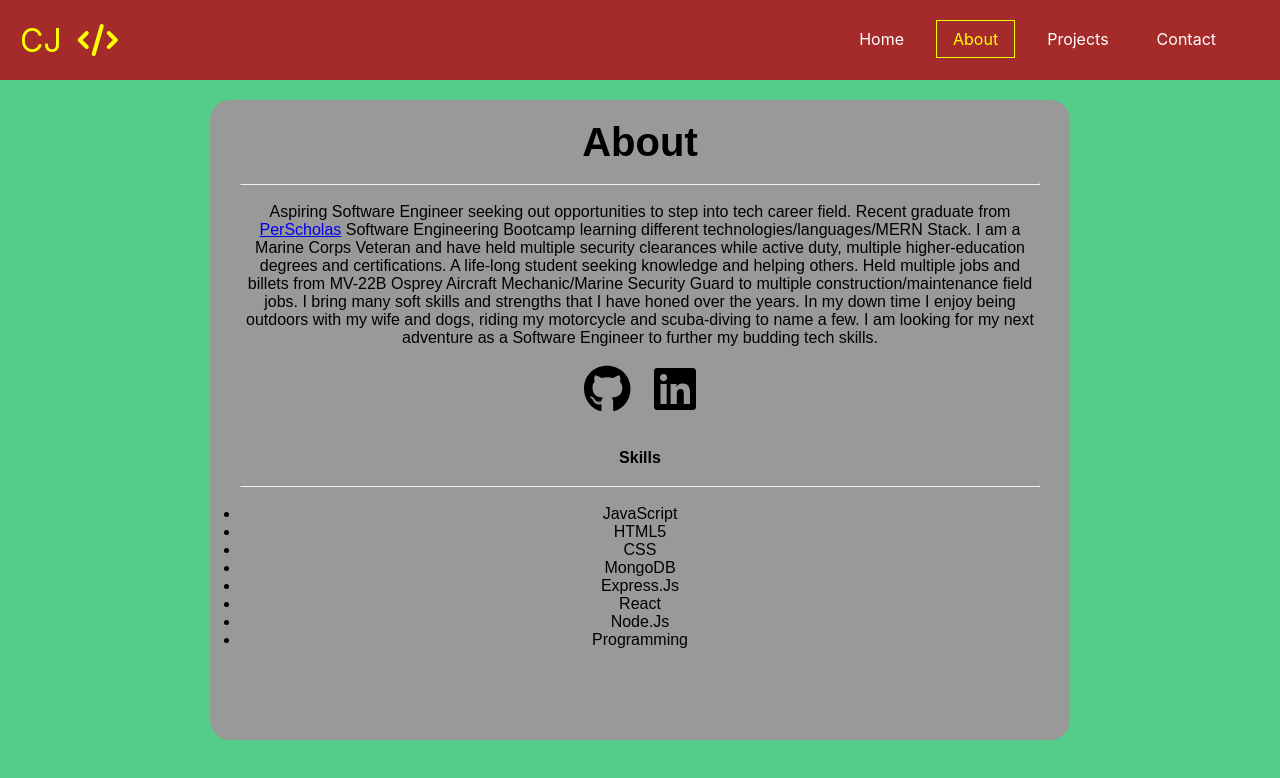
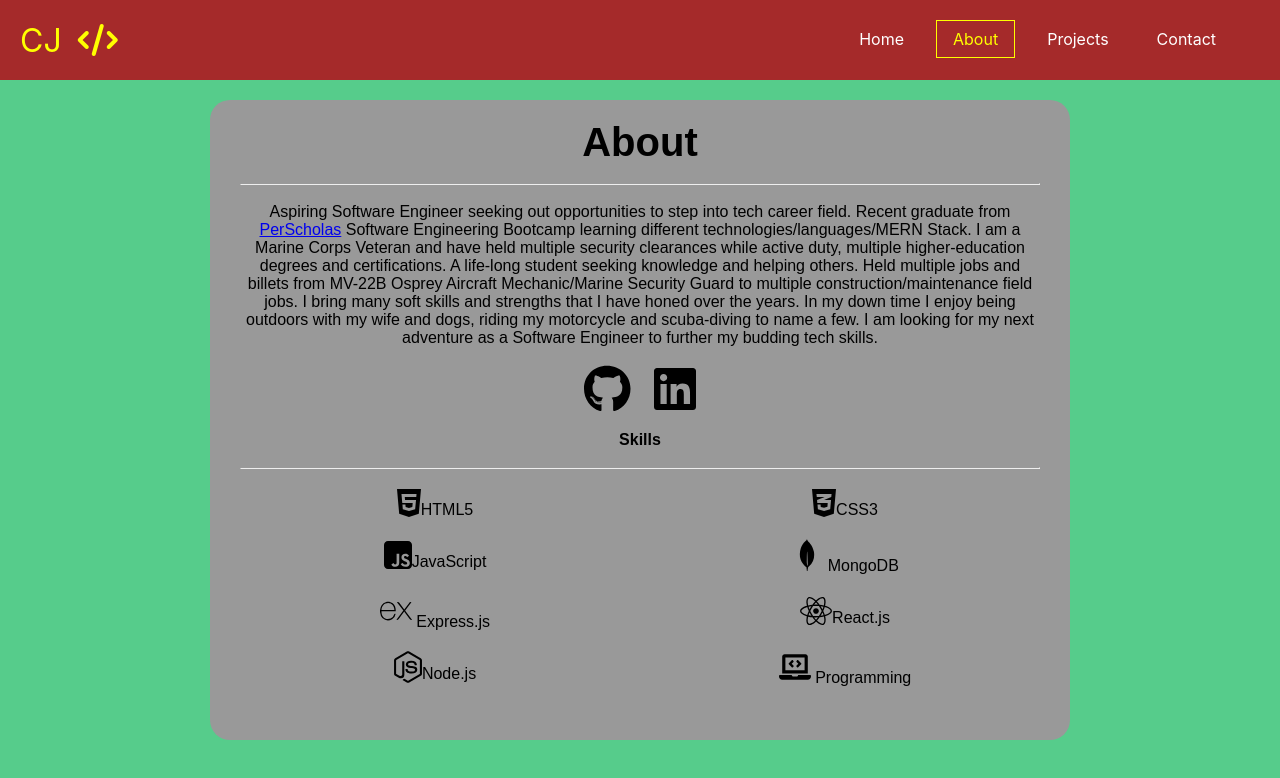
Before and after one commit to Cody-Jennings/Portfolio, a React (Create React App) app: page /about in a window 1280 px wide. Shown: the top 778 px of the page. Built offline with nearby package versions, Linux system fonts and the light colour scheme.

Commit message:
fixed skills title and icons

```diff
--- a/package.json
+++ b/package.json
@@ -13,8 +13,10 @@
     "react": "^18.2.0",
     "react-bootstrap": "^2.7.2",
     "react-dom": "^18.2.0",
+    "react-icons": "^4.7.1",
     "react-router-dom": "^6.8.0",
     "react-scripts": "5.0.1",
+    "simple-icons": "^8.6.0",
     "web-vitals": "^2.1.4"
   },
   "scripts": {
--- a/src/Pages/About/About.css
+++ b/src/Pages/About/About.css
@@ -49,3 +49,15 @@
     margin-right: 40%;
     color: black
   }
+
+  .skills-grid {
+    display: grid;
+    grid-template-columns: repeat(2, 1fr);
+    grid-gap: 20px;
+  }
+
+  @media (max-width: 768px) {
+    .skills-grid {
+      grid-template-columns: repeat(1, 1fr);
+    }
+  }
--- a/src/Pages/About/About.js
+++ b/src/Pages/About/About.js
@@ -1,6 +1,9 @@
 import React from 'react'
-import { faGithub, faLinkedin } from "@fortawesome/free-brands-svg-icons"
+import { faGithub, faLinkedin, faHtml5, faCss3Alt, faSquareJs, faReact, faNodeJs } from "@fortawesome/free-brands-svg-icons"
 import { FontAwesomeIcon } from "@fortawesome/react-fontawesome"
+import { SiMongodb, SiExpress } from "react-icons/si"
+import { FaLaptopCode } from "react-icons/fa"
+
 import "../About/About.css"
 
 function About() {
@@ -23,21 +26,43 @@ function About() {
                 </div>
                 <br />
                 <div className='skills'>
-                    <br></br><h4>Skills</h4>
+                    <h4>Skills</h4>
                     <br></br>
                     <hr />
                     <br></br>
-                    <ul>
-                        <li>JavaScript</li>
-                        <li>HTML5</li>
-                        <li>CSS</li>
-                        <li>MongoDB</li>
-                        <li>Express.Js</li>
-                        <li>React</li>
-                        <li>Node.Js</li>
-                        <li>Programming</li>
-                    </ul>
+                    <div className='skills-grid'>
+                        <div className='skill'>
+                            <FontAwesomeIcon icon={faHtml5} size="2x" />
+                            <span className='skill-title'>HTML5</span>
+                        </div>
+                        <div className='skill'>
+                            <FontAwesomeIcon icon={faCss3Alt} size="2x" />
+                            <span className='skill-title'>CSS3</span>
+                        </div>
+                        <div className='skill'>
+                            <FontAwesomeIcon icon={faSquareJs} size="2x" />
+                            <span className='skill-title'>JavaScript</span>
+                        </div>
+                        <div className='skill'>
+                            <SiMongodb size="2em" title="MongoDB" /> MongoDB
+                        </div>
+                        <div className='skill'>
+                            <SiExpress size="2em" title="Express.js" /> Express.js
+                        </div>
+                        <div className='skill'>
+                            <FontAwesomeIcon icon={faReact} size="2x" />
+                            <span className='skill-title'>React.js</span>
+                        </div>
+                        <div className='skill'>
+                            <FontAwesomeIcon icon={faNodeJs} size="2x" />
+                            <span className='skill-title'>Node.js</span>
+                        </div>
+                        <div className='skill'>
+                            <FaLaptopCode size="2em" title="Programming" /> Programming
+                        </div>
+                    </div>
                 </div>
+
             </div>
         </div>
     )
```
Also changed, not shown: 1 other file (tests, documents, lock files or other folders).
